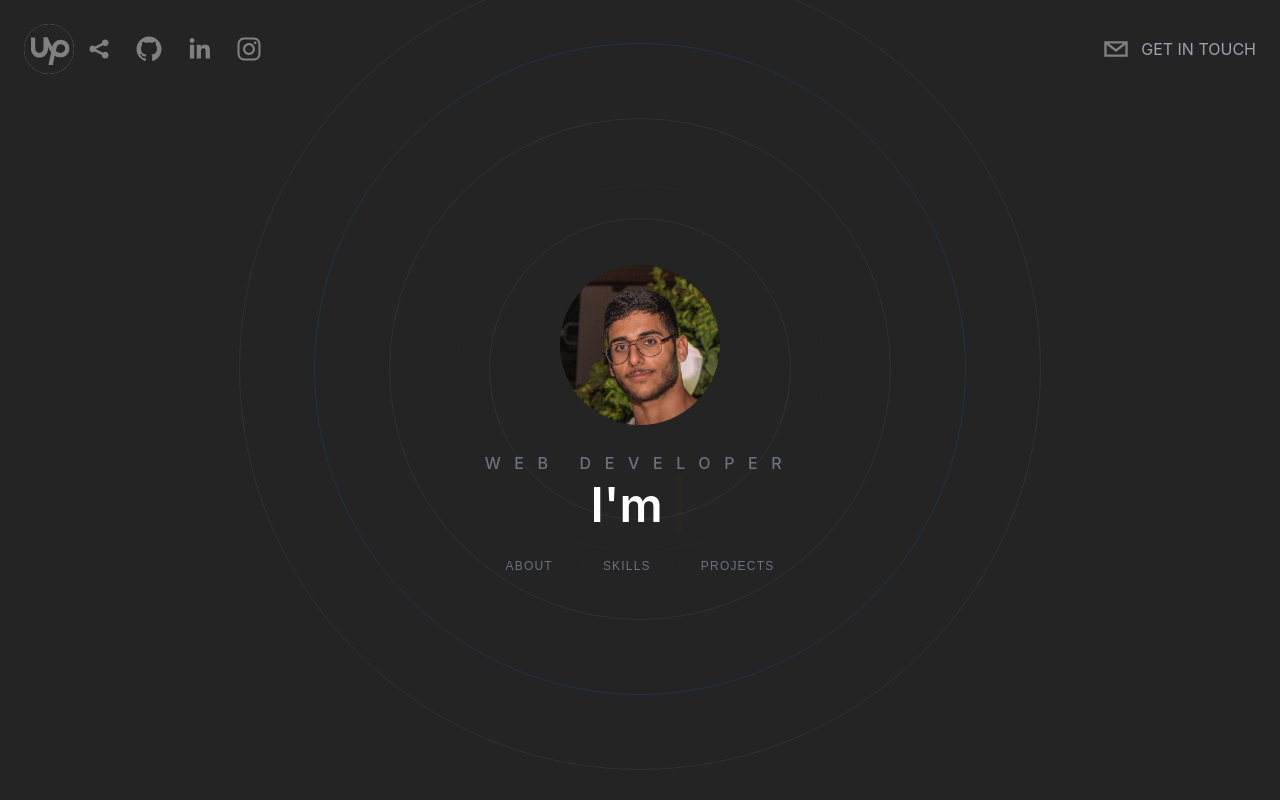
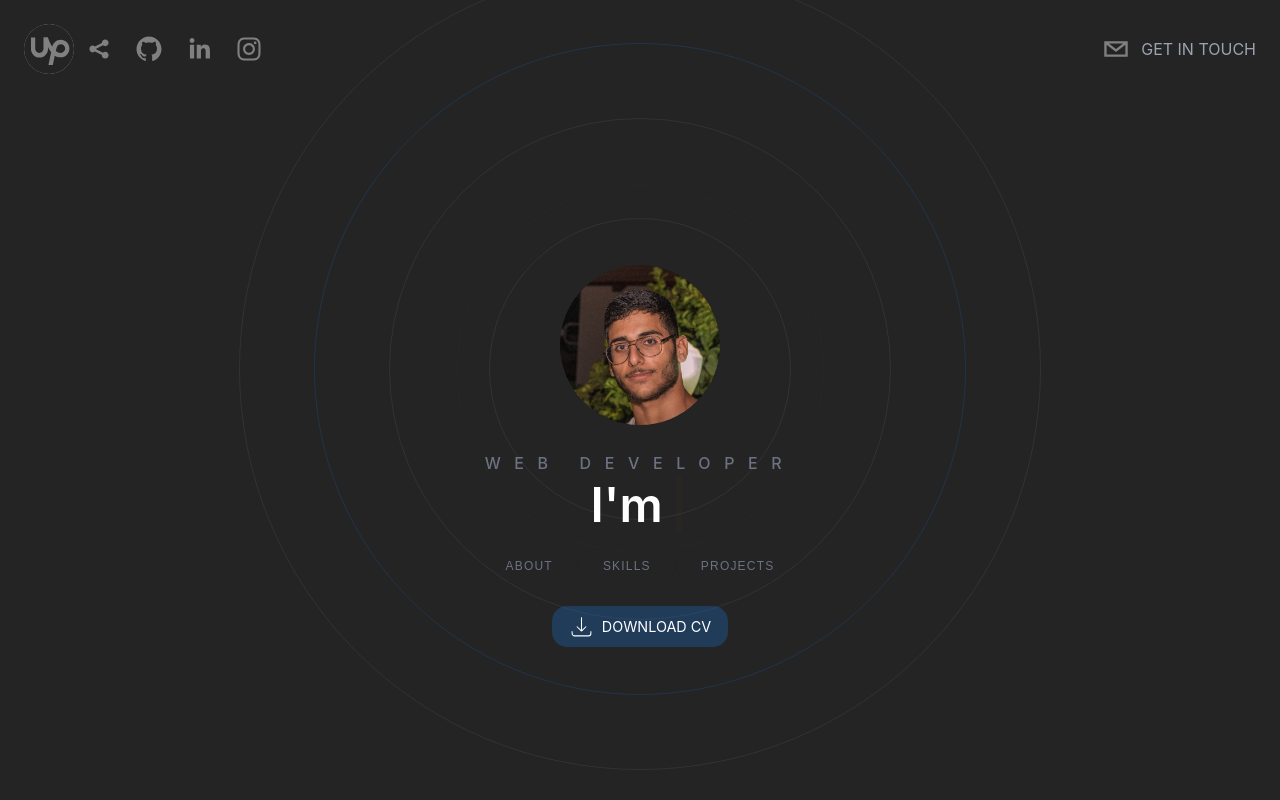
Before and after one commit to tupekuhvnkl123/portfolio, a React (Create React App) app: page / in a window 1280 px wide. Built offline with nearby package versions, Linux system fonts and the light colour scheme.

Commit message:
cv link added

```diff
--- /dev/null
+++ b/src/components/DownloadIcon.jsx
@@ -0,0 +1,15 @@
+const DownloadIcon = () => {
+  return (
+    <svg
+      xmlns="http://www.w3.org/2000/svg"
+      fill="none"
+      viewBox="0 0 24 24"
+      stroke="currentColor"
+      style={{ width: "25px" }}
+    >
+      <path d="M3 16.5v2.25A2.25 2.25 0 0 0 5.25 21h13.5A2.25 2.25 0 0 0 21 18.75V16.5M16.5 12 12 16.5m0 0L7.5 12m4.5 4.5V3" />
+    </svg>
+  );
+};
+
+export default DownloadIcon;
--- a/src/components/Hero.jsx
+++ b/src/components/Hero.jsx
@@ -3,6 +3,7 @@ import { Cursor, useTypewriter } from "react-simple-typewriter";
 
 //// Components
 import BackgroundCircles from "./BackgroundCircles";
+import DownloadIcon from "./DownloadIcon";
 
 //// Style
 import classes from "../style/Hero.module.css";
@@ -21,7 +22,7 @@ const Hero = () => {
     <div className={classes.container}>
       <BackgroundCircles />
       <img className={classes.image} src="./heroImage.jpg" alt="Ofek Levi" />
-      <div style={{ zIndex: 20 }}>
+      <div style={{ zIndex: 20, position: "relative" }}>
         <div className={classes.textContainer}>
           <h2>{heroInfo.profession}</h2>
           <h1>
@@ -43,6 +44,14 @@ const Hero = () => {
             <button>Projects</button>
           </a>
         </div>
+        <a className={classes.cvLink} href="./CV.pdf" download="CV.pdf">
+          <div>
+            <div className={classes.cvContainer}>
+              <DownloadIcon />
+              <p>DOWNLOAD CV</p>
+            </div>
+          </div>
+        </a>
       </div>
     </div>
   );
--- a/src/style/Hero.module.css
+++ b/src/style/Hero.module.css
@@ -65,6 +65,28 @@
   color: rgb(25, 118, 210, 0.5);
 }
 
+.cvLink {
+  text-decoration: none;
+  color: white;
+  position: absolute;
+  bottom: -4rem;
+  left: 50%;
+  transform: translate(-50%, 0);
+}
+.cvContainer {
+  display: flex;
+  align-items: center;
+  justify-content: center;
+  background-color: rgb(25, 118, 210, 0.3);
+  width: 10rem;
+  padding: 0.5rem;
+  border-radius: 15px;
+}
+.cvLink p {
+  margin-left: 0.5rem;
+  font-size: 0.9rem;
+}
+
 @media (max-width: 700px) {
   .textContainer h1 {
     font-weight: 500;
```
Also changed, not shown: 1 other file (tests, documents, lock files or other folders).
